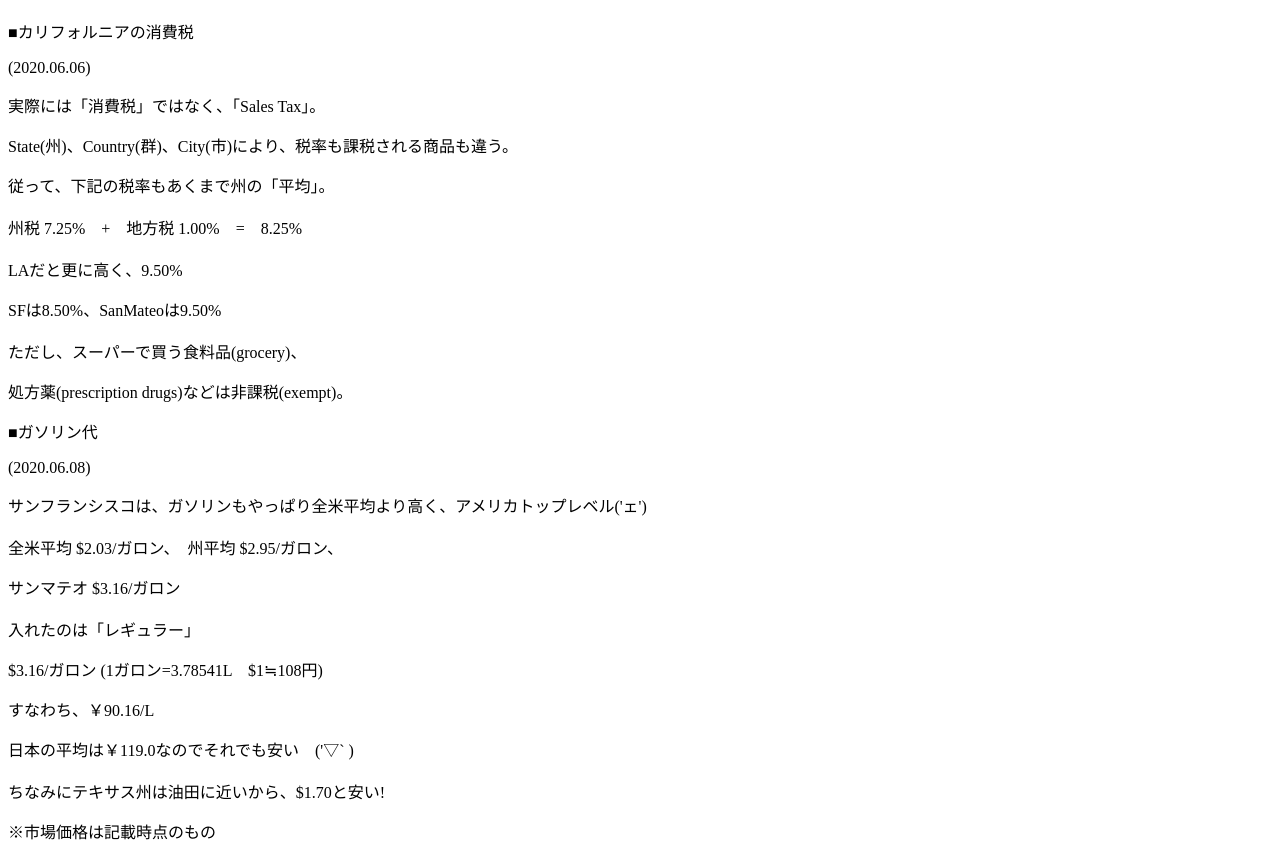
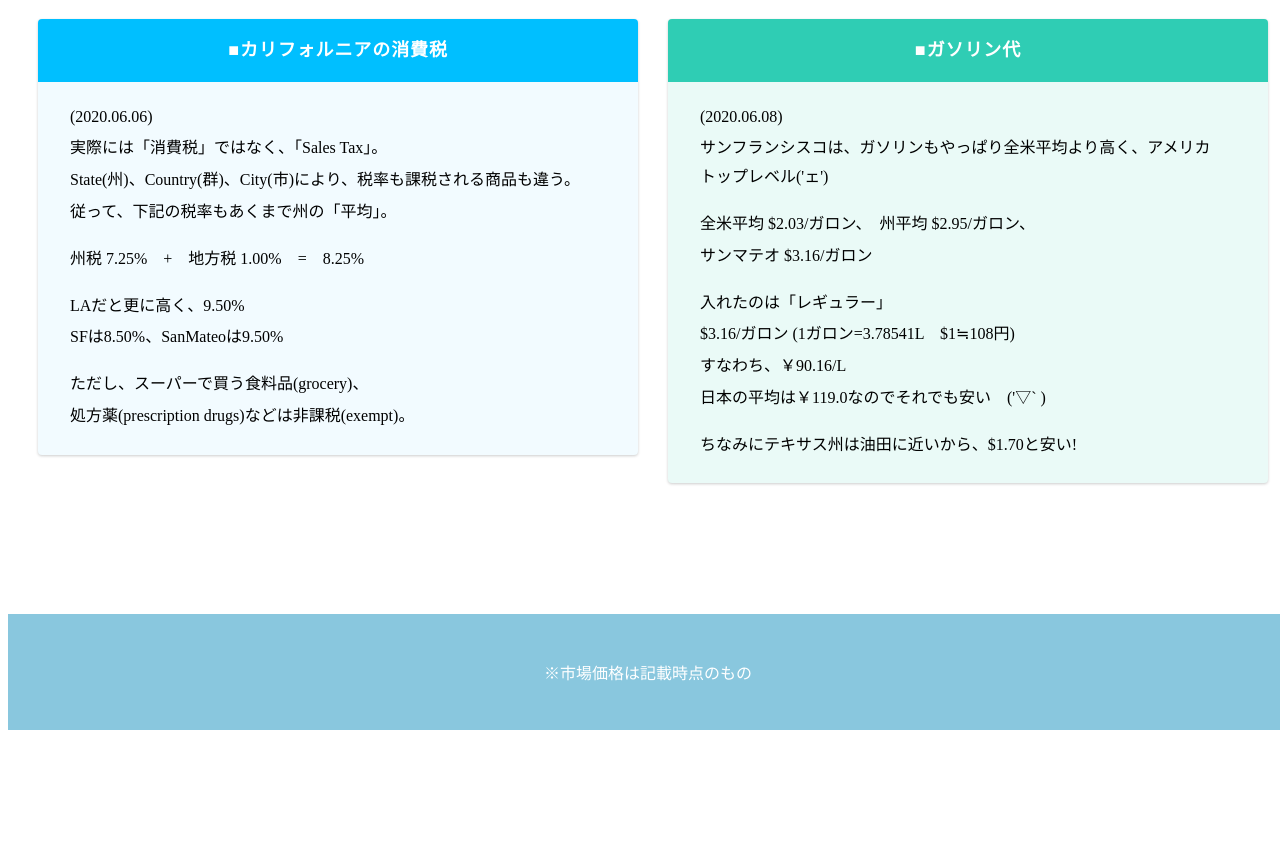
Before and after one commit to yu-yoshida719/memo, a plain HTML site: page index.html in a window 1280 px wide. Shown: the part 70-929 px from the top of the page. After the commit the page ends 800 px from the top, so only its background shows below. Drawn offline with Linux system fonts and the light colour scheme.

Commit message:
Update stylesheet.css

```diff
--- a/stylesheet.css
+++ b/stylesheet.css
@@ -3,8 +3,105 @@ header{
   color:#56D958;
   text-align:center;
 }
-.li{width:50%; float:left;}
-.heading{font-size: 20px; padding-bottom: 0px; padding-right: 100px;}
-.contents{margin-left: 25px; margin-top: 2px; margin-bottom: 3px;}
-.newline{margin-top: 18px;  margin-bottom: 5px}
-.rate{margin:10px 0p;  padding-left:10px;  padding-right:15px;  padding-top:15px;  padding-bottom:15px;  width:40%;  border:1px solid #ccc;}
+
+footer{
+    width: 100%;
+    background-color: #89c7de;
+    color: #fff;
+    text-align: center;
+    padding: 30px 0;
+
+ position: absolute;/*←絶対位置*/
+    bottom: 0; /*下に固定*/
+}
+
+/************************************
+** アイコンフキダシボックス(グリーン)
+************************************/
+/* ボックス全体 */
+.iconbox-green{
+  background: #eafaf7 !important; /* 背景色 */
+}
+/* ボックスタイトル */
+.iconbox-green .box-head-green{
+  background: #2fcdb4 !important; /* 背景色 */
+}
+
+.iconbox .iconbox-wrap .newline{margin-top: 18px;  margin-bottom: 5px}
+/************************************
+** アイコンつきリスト
+************************************/
+/* ボックス全体 */
+.iconbox{
+  margin: 0 auto 2em; /* 余白 */
+  background: #fef9ed; /* 背景色 */
+  border-radius:4px; /* 角丸 */
+  max-width:600px; /* 横幅 */
+  padding: 0; /* 余白 */
+  box-shadow: 0 1px 3px rgba(0, 0, 0, .2); /* 影 */
+  width:50%;
+  float: left;
+  margin-left: 30px;
+}
+/************************************
+** アイコンフキダシボックス(ブルー)
+************************************/
+/* ボックス全体 */
+.iconbox-blue{
+  background: #f2fbff !important; /* 背景色 */
+}
+/* ボックスタイトル */
+.iconbox-blue .box-head-blue{
+  background: #00bfff !important; /* 背景色 */
+}
+/* ボックスタイトル */
+.iconbox .box-title {
+  font-size: 18px; /* 文字サイズ */
+  background: #fdc44f; /* 背景色 */
+  text-align: center; /* 文字配置 */
+  color: #fff; /* 文字色 */
+  font-weight: bold; /* 文字太さ */
+  letter-spacing: 0.05em; /* 文字間隔 */
+  border-radius:4px 4px 0 0; /* 角丸 */
+  line-height:1.5; /* 行間 */
+  padding:1em 2em; /* 余白 */
+}
+/* 段落の余白リセット */
+.iconbox p {
+  margin: 0;/* 文字の余白リセット */
+  padding: 0; /* 文字の内側余白リセット*/
+}
+/* ボックス 中 */
+.iconbox .iconbox-wrap{
+  display:-webkit-box; /* 配置 */
+    display:-ms-flexbox; /* 配置 */
+  display:flex; /* 配置 */
+  padding:1.3em 2em; /* 余白 */
+}
+/* コンテンツ */
+.iconbox .iconbox-wrap .box-content{
+   width: 97%;/*横幅 */
+   margin: 0 3% 0 0 !important;/* 余白 */
+   line-height:1.8;/* 行間 */
+  -ms-flex-item-align: center;/* 中央寄せ */
+   align-self: center;/* 中央寄せ */
+}
+/* コンテンツ段落 */
+.iconbox .iconbox-wrap .box-content p{
+  margin-bottom:3px;/*余白 */
+}
+
+/*スマホ*/
+@media screen and (max-width: 480px){
+/* ボックスタイトル */
+.iconbox .box-title {
+  font-size: 14px; /* 文字サイズ */
+}
+/* ボックス 中 */
+.iconbox .iconbox-wrap {
+    padding: 1em 1em 1em 1.5em;/* 余白 */
+}
+/* コンテンツ */
+.iconbox .iconbox-wrap .box-content{
+  font-size:12px;/*文字サイズ */
+}
```
